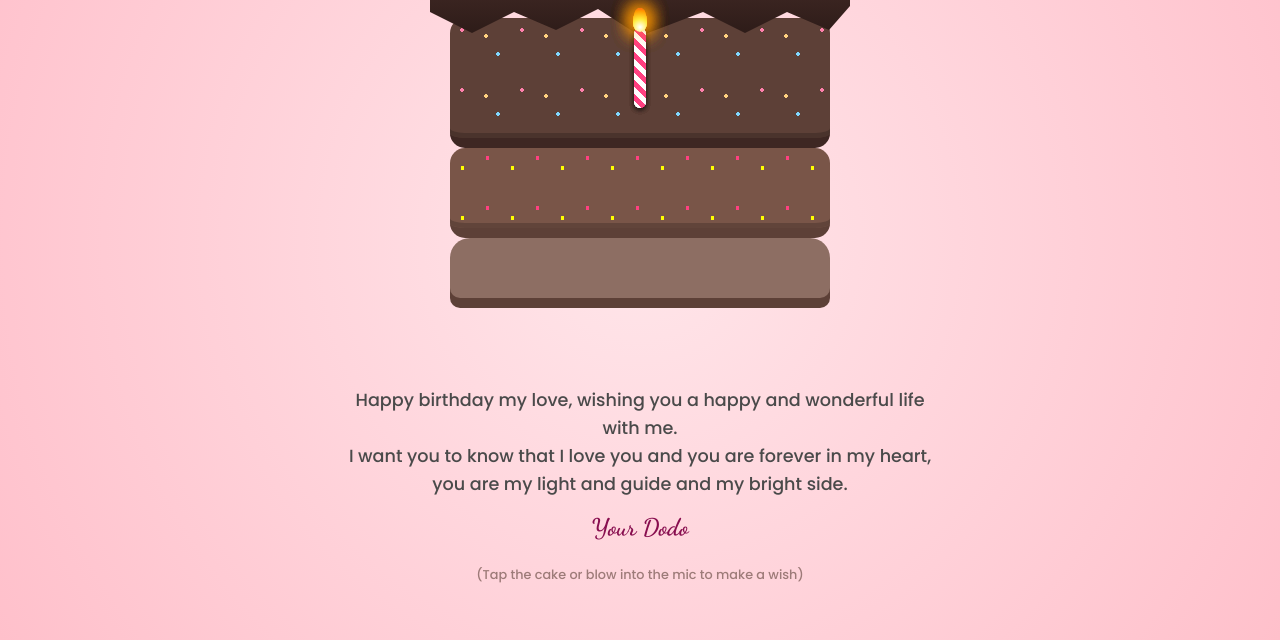
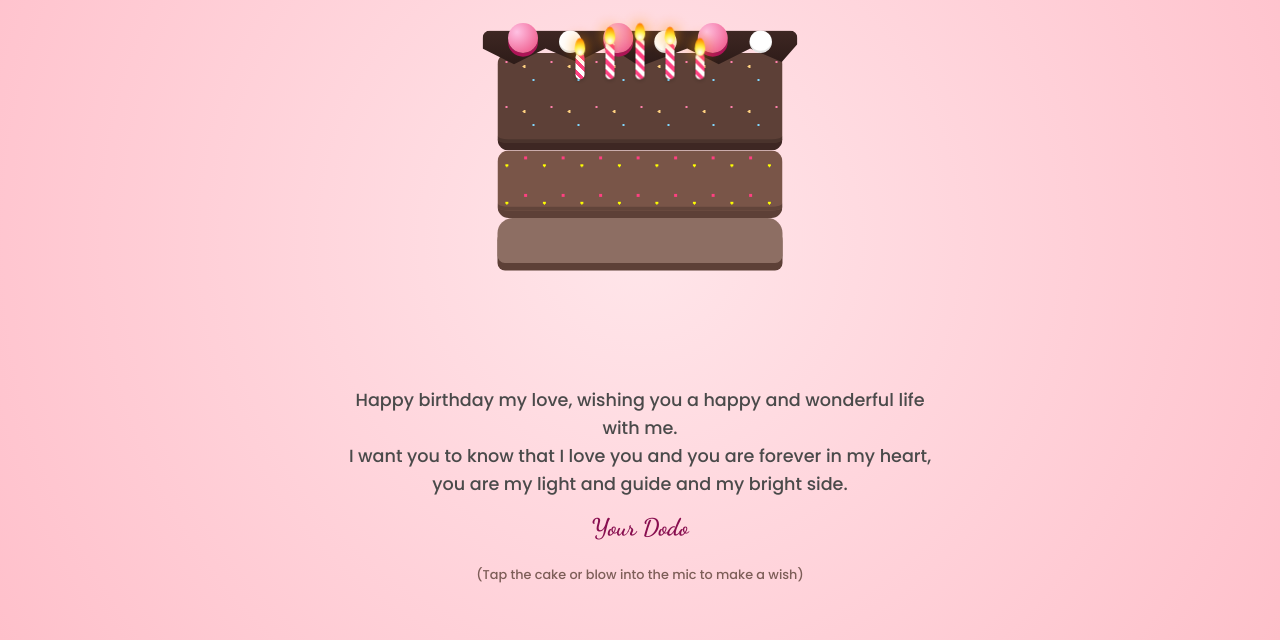
Before and after one commit to Mohammed-Hamad43/my-jomana, a plain HTML site: page index.html in a window 1280 px wide. Shown: the part 160-800 px from the top of the page. Drawn offline with Linux system fonts and the light colour scheme.

Commit message:
Update styles.css

```diff
--- a/styles.css
+++ b/styles.css
@@ -6,11 +6,10 @@ body {
   display: flex;
   justify-content: center;
   align-items: center;
-  /* الخلفية الوردية اللطيفة */
   background: radial-gradient(circle at center, #ffe6ea 0%, #ffc0cb 100%);
   font-family: 'Poppins', sans-serif;
-  overflow-x: hidden; /* منع التمرير العرضي */
-  color: #5d4037; /* لون النص بني غامق ليتماشى مع الوردي */
+  overflow-x: hidden;
+  color: #5d4037;
 }
 
 .container {
@@ -18,7 +17,7 @@ body {
   flex-direction: column;
   align-items: center;
   justify-content: space-between;
-  height: 90vh; /* استغلال طول الشاشة */
+  height: 90vh;
   width: 100%;
   text-align: center;
   padding: 20px;
@@ -30,7 +29,7 @@ body {
   font-family: 'Dancing Script', cursive;
   font-size: 3.5rem;
   margin: 0;
-  color: #d81b60; /* لون وردي غامق للعنوان */
+  color: #d81b60;
   text-shadow: 2px 2px 0px rgba(255, 255, 255, 0.5);
   z-index: 10;
 }
@@ -50,7 +49,7 @@ body {
 
 .signature {
   font-size: 1.5rem;
-  font-weight: bold; /* عريض قليلاً */
+  font-weight: bold;
   font-family: 'Dancing Script', cursive;
   color: #880e4f;
   margin-top: 10px;
@@ -58,25 +57,26 @@ body {
 
 .hint-text {
   font-size: 0.8rem;
-  opacity: 0.6;
+  opacity: 0.8; /* جعلها أوضح قليلاً */
   margin-top: auto;
+  color: #5d4037;
 }
 
-/* ===== تنسيقات الكيكة (نسخة الشوكولاتة) ===== */
+/* ===== تنسيقات الكيكة الجديدة (أصغر وشموع أكثر) ===== */
 .cake-scene {
   position: relative;
   padding: 40px 0;
-  /* جعل الكيكة تتجاوب مع شاشات الجوال */
-  transform: scale(0.8);
+  /* تصغير الكيكة بنسبة 25% */
+  transform: scale(0.75); /* كان 1 */
 }
 
 @media (min-width: 768px) {
-  .cake-scene { transform: scale(1); }
+  .cake-scene { transform: scale(0.75); } /* التأكد من أنها تبقى مصغرة */
 }
 
 .cake {
   position: relative;
-  width: 420px;
+  width: 420px; /* لم يتغير عرض الكعكة الأساسي، فقط التحويل الكلي */
   height: 300px;
   display: flex;
   justify-content: center;
@@ -90,14 +90,12 @@ body {
   margin: 0 auto;
   border-radius: 15px;
   position: relative;
-  box-shadow: inset 0 -5px 0 rgba(0, 0, 0, 0.2); /* ظل أقوى قليلاً للشوكولاتة */
+  box-shadow: inset 0 -5px 0 rgba(0, 0, 0, 0.2);
 }
 
-/* الطبقة السفلية (شوكولاتة داكنة) */
 .layer-bottom {
   height: 120px;
-  background: #5d4037; /* بني غامق */
-  /* حبيبات الزينة الملونة */
+  background: #5d4037;
   background-image:
     radial-gradient(circle at 20% 20%, #ff80ab 2px, transparent 2px),
     radial-gradient(circle at 80% 60%, #80d8ff 2px, transparent 2px),
@@ -106,10 +104,9 @@ body {
   border-bottom: 10px solid #3e2723;
 }
 
-/* الطبقة الوسطى (شوكولاتة بالحليب) */
 .layer-middle {
   height: 80px;
-  background: #795548; /* بني متوسط */
+  background: #795548;
   background-image:
     radial-gradient(circle at 25% 40%, #ffff00 2px, transparent 2px),
     radial-gradient(circle at 75% 20%, #ff4081 2px, transparent 2px);
@@ -117,10 +114,9 @@ body {
   border-bottom: 10px solid #5d4037;
 }
 
-/* الطبقة العلوية (شوكولاتة فاتحة) */
 .layer-top {
   height: 60px;
-  background: #8d6e63; /* بني فاتح */
+  background: #8d6e63;
   border-radius: 20px 20px 10px 10px;
   box-shadow: 0 10px 0 #5d4037;
 }
@@ -132,60 +128,64 @@ body {
   left: 0;
   width: 100%;
   height: 60px;
-  background: linear-gradient(180deg, #3e2723 0%, #281815 100%); /* شوكولاتة غنية جداً */
+  background: linear-gradient(180deg, #3e2723 0%, #281815 100%);
   border-radius: 10px 10px 0 0;
   clip-path: polygon(0 0, 100% 0, 100% 30%, 95% 70%, 85% 40%, 75% 75%, 65% 40%, 50% 80%, 40% 35%, 30% 70%, 20% 40%, 10% 75%, 0 40%);
   z-index: 3;
 }
 
-/* الزينة العلوية (وردي ليتناسب مع الخلفية) */
+/* الزينة العلوية (تم تعديل المواقع والأحجام لتناسب 5 شموع) */
 .icing-top {
   position: absolute;
-  top: -70px;
+  top: -70px; /* أعلى قليلاً */
   left: 50%;
   transform: translateX(-50%);
-  width: 340px;
+  width: 380px; /* أوسع لتوزيع الزينة */
   height: 80px;
   display: flex;
   justify-content: space-around;
+  align-items: flex-end; /* لضمان أن الزينة تكون في الأسفل قليلاً */
   z-index: 4;
 }
 
 .swirl {
-  width: 45px;
-  height: 45px;
-  /* كريمة فراولة */
+  width: 40px; /* أصغر قليلاً */
+  height: 40px;
   background: radial-gradient(circle at 30% 30%, #ffc1e3 0%, #f06292 80%);
   border-radius: 50%;
   box-shadow: 0 5px 0 #ad1457;
+  margin: 0 5px; /* تباعد بسيط بين الزينة */
 }
 
 .ball {
-  width: 35px;
-  height: 35px;
+  width: 30px; /* أصغر قليلاً */
+  height: 30px;
   border-radius: 50%;
   background: #fff;
   box-shadow: inset 0 -3px 0 rgba(0,0,0,0.1);
+  margin: 0 5px;
 }
 
-/* الشموع */
+/* الشموع الجديدة (5 شموع موزعة) */
 .candle {
   position: absolute;
-  bottom: 200px;
+  top: -15px; /* رفع الشموع لأعلى الطبقة */
   width: 12px;
-  height: 80px;
+  height: 60px; /* أقصر قليلاً لتبدو متناسبة */
   border-radius: 6px;
-  left: 50%;
-  transform-origin: bottom center;
-  transform: translateX(-50%);
   background: repeating-linear-gradient(45deg, #fff, #fff 5px, #ff4081 5px, #ff4081 10px);
   box-shadow: 0 2px 5px rgba(0,0,0,0.2);
   z-index: 5;
+
+  /* توزيع الشموع الخمسة */
+  --candle-offset: calc(var(--i) - 3); /* 3 هو المنتصف (1,2,3,4,5) */
+  left: calc(50% + var(--candle-offset) * 40px); /* تباعد 40px بين الشمعة والوسط */
+  transform: translateX(-50%);
+
+  /* أطوال مختلفة للشموع لإضافة لمسة جمالية */
+  height: calc(55px + var(--candle-offset) * -5px * var(--candle-offset));
+  top: calc(-10px - var(--candle-offset) * -5px * var(--candle-offset));
 }
-
-.candle:nth-child(1) { left: 40%; height: 70px; bottom: 195px; }
-.candle:nth-child(2) { left: 50%; z-index: 6; }
-.candle:nth-child(3) { left: 60%; height: 70px; bottom: 195px;}
 
 /* الشعلة */
 .flame {
```
